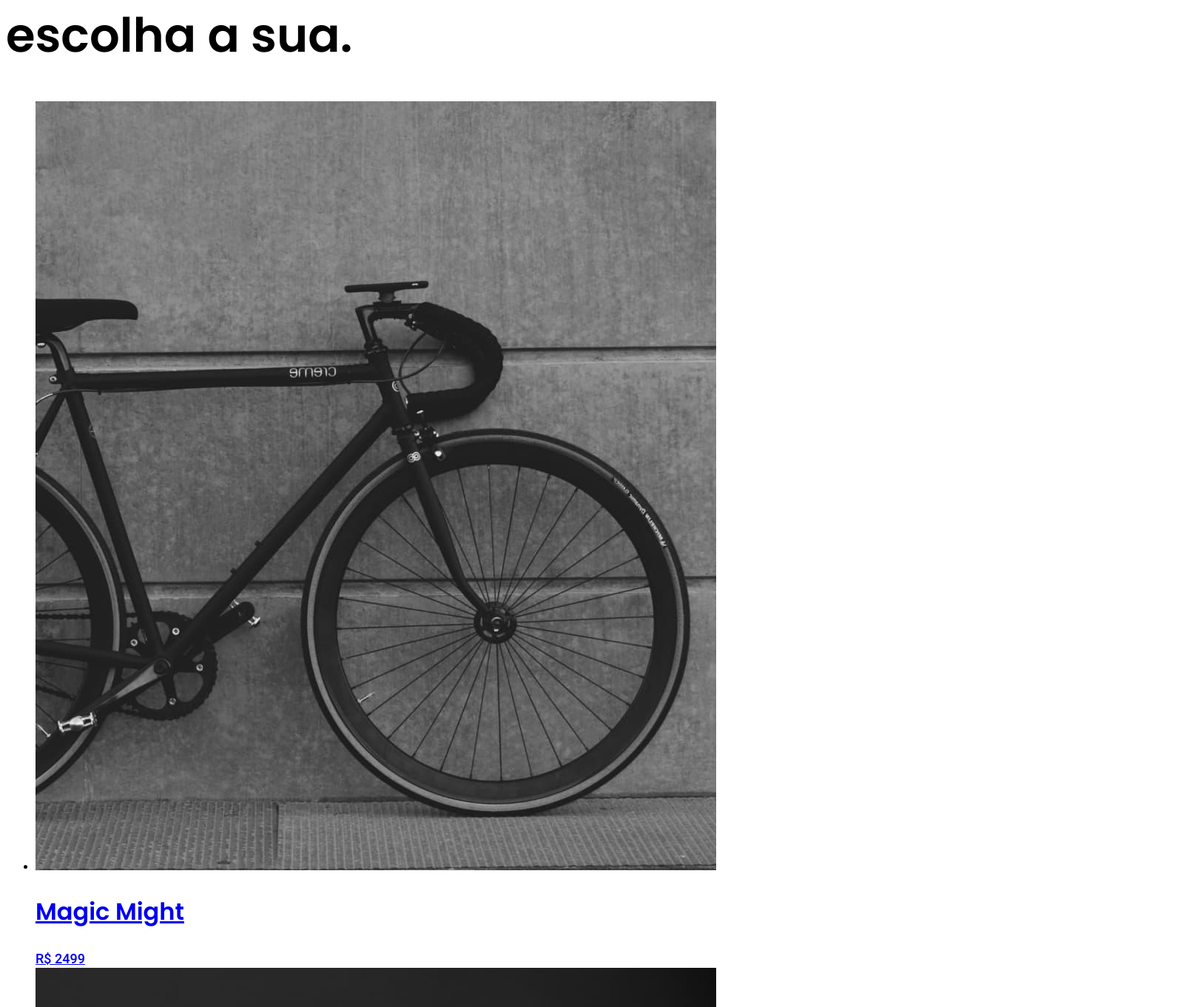
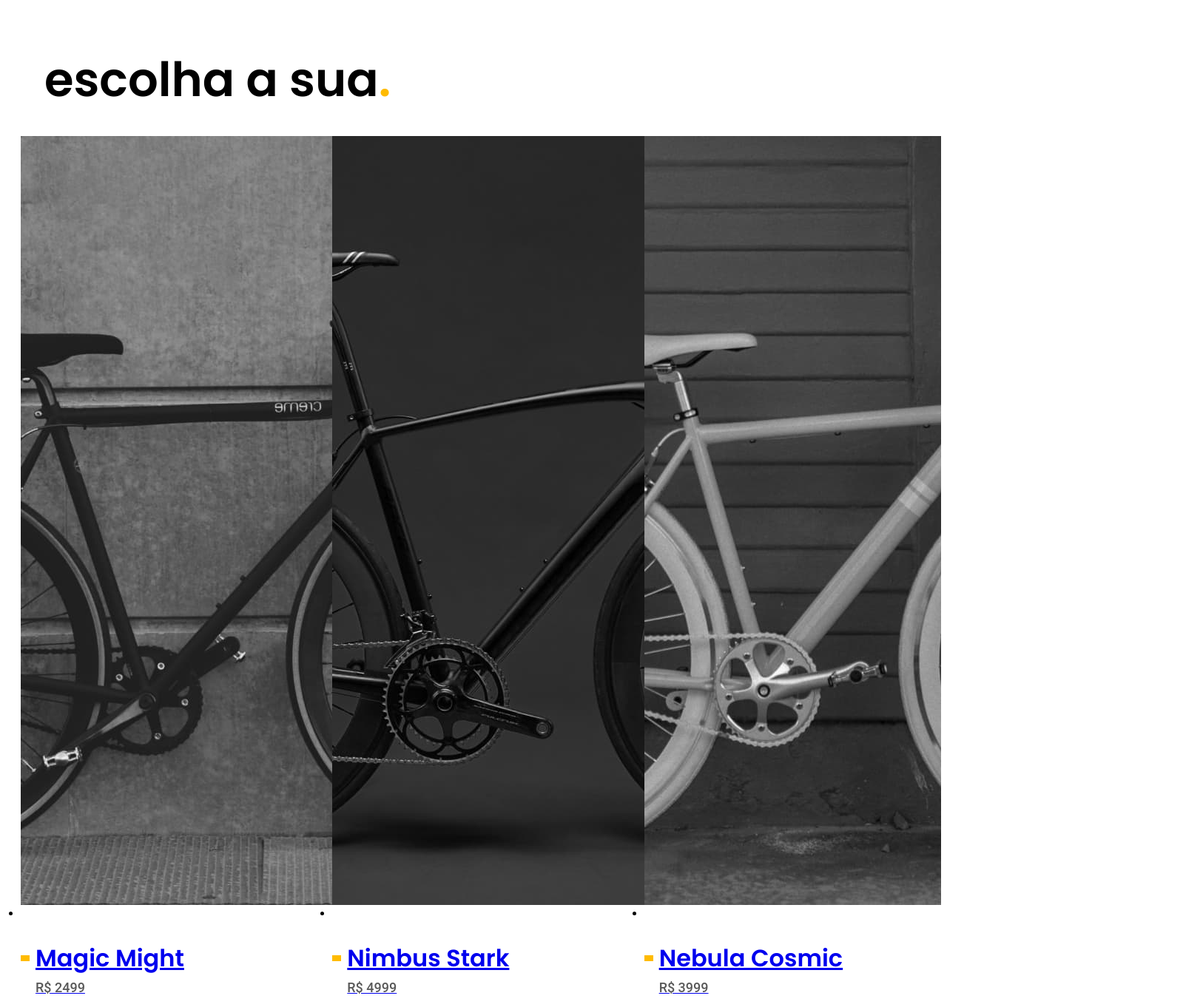
Before and after one commit to guihtryb/bikcraft, a plain HTML site: page index.html in a window 1280 px wide. Shown: the part 1798-3160 px from the top of the page at 74% size, 1599 px wide, since content can reach past the window. Drawn offline with Linux system fonts and the light colour scheme.

Commit message:
style: estiliza lista de bikes disponíveis

```diff
--- a/css/bikes/bikes-list.css
+++ b/css/bikes/bikes-list.css
@@ -0,0 +1,70 @@
+.bikes-list {
+  padding-top: 60px;
+  padding-bottom: 120px;
+}
+
+.bikes-list h2 {
+  margin-bottom: 40px;
+  box-sizing: border-box;
+  max-width: 1200px;
+  padding-left: 20px;
+  padding-right: 20px;
+  margin-left: auto;
+  margin-right: auto;
+}
+
+.bikes-list ul {
+  display: flex;
+  gap: 40px;
+  padding: 0 20px 20px 20px;
+  max-width: 1400px;
+  margin-left: auto;
+  margin-right: auto;
+  overflow-x: auto;
+}
+
+.bikes-list li {
+  flex: 1;
+  min-width: 280px;
+}
+
+.bikes-list a {
+  display: block;
+}
+
+.bikes-list img {
+  margin-bottom: 16px;
+}
+
+.bikes-list h3 {
+  margin-bottom: 8px;
+  display: flex;
+  align-items: center;
+}
+
+.bikes-list h3::before {
+  content: "";
+  display: inline-block;
+  height: 8px;
+  width: 12px;
+  margin-right: 8px;
+  background-color: var(--color-p1);
+  transition: width 0.2s;
+}
+
+.bikes-list a:hover h3::before {
+  width: 34px;
+}
+
+.bikes-list li span {
+  padding-left: 20px;
+}
+
+@media (max-width: 800px) {
+  .bikes-list {
+    padding-bottom: 60px;
+  }
+  .bikes-list ul {
+    gap: 20px;
+  }
+}
--- /dev/null
+++ b/css/bikes/index.css
@@ -0,0 +1 @@
+@import './bikes-list.css';
--- a/css/style.css
+++ b/css/style.css
@@ -1,3 +1,4 @@
 @import './global/index.css';
 @import './home/index.css';
 @import './utils/index.css';
+@import './bikes/index.css';
--- a/index.html
+++ b/index.html
@@ -4,8 +4,8 @@
   <meta charset="UTF-8">
   <meta http-equiv="X-UA-Compatible" content="IE=edge">
   <meta name="viewport" content="width=device-width, initial-scale=1.0">
-  <title>Bikcraft - Bicicletas Elétricas</title>
-  <meta name="description" content="Bicicletas elétricas de alta precisão e qualidade, feitas sob medida para você. Explore o mundo na sua velocidade com a Bikcraft.">
+  <title>Bikcraft - bikes Elétricas</title>
+  <meta name="description" content="bikes elétricas de alta precisão e qualidade, feitas sob medida para você. Explore o mundo na sua velocidade com a Bikcraft.">
   <link rel="stylesheet" href="./css/style.css">
   <link rel="preconnect" href="https://fonts.googleapis.com">
   <link rel="preconnect" href="https://fonts.gstatic.com" crossorigin>
@@ -17,7 +17,7 @@
       <a href="./"><img src="./img/bikcraft.svg" alt="Bikcraft" /></a>
       <nav aria-label="primaria">
         <ul class="header-menu color-0 font-1-m">
-          <li><a href="./bicicletas.html">Bicicleta</a></li>
+          <li><a href="./bikes.html">Bicicleta</a></li>
           <li><a href="./seguros.html">Seguros</a></li>
           <li><a href="./contato.html">Contato</a></li>
         </ul>
@@ -27,38 +27,37 @@
   <main class="introduction-bg">
     <div class="introduction">
       <div class="introduction-content">
-      <h1 class="font-1-xxl color-0">Bicicletas feitas sob medida<span class="color-p1">.</span></h1>
-      <p class="font-2-l color-5">Bicicletas elétricas de alta precisão e qualidade, feitas sob medidas para você. Explore o nunca na sua velocidade com a Bikcraft</p>
-      <a class="custom-button" href="./bicicletas.html">Escolha a sua</a>
+      <h1 class="font-1-xxl color-0">bikes feitas sob medida<span class="color-p1">.</span></h1>
+      <p class="font-2-l color-5">bikes elétricas de alta precisão e qualidade, feitas sob medidas para você. Explore o nunca na sua velocidade com a Bikcraft</p>
+      <a class="custom-button" href="./bikes.html">Escolha a sua</a>
       </div>
       <div>
-        <img src="./img/fotos/introducao.jpg" alt="Bicicleta eétrica preta">
+        <img src="./img/pictures/introducao.jpg" alt="Black electric bike">
       </div>
     </div>
   </main>
-  <article class="bicicletas-lista">
-    <h2 class="font-1-xxl">escolha a sua<span class="cor-p1">.</span></h2>
-
+  <article class="bikes-list">
+    <h2 class="font-1-xxl">escolha a sua<span class="color-p1">.</span></h2>
     <ul>
       <li>
-        <a href="./bicicletas/magic.html">
-          <img src="./img/bicicletas/magic-home.jpg" alt="Bicicleta preta">
+        <a href="./bikes/magic.html">
+          <img src="./img/bikes/magic-home.jpg" alt="Bicicleta preta">
           <h3 class="font-1-xl">Magic Might</h3>
-          <span class="font-2-m cor-8">R$ 2499</span>
+          <span class="font-2-m color-8">R$ 2499</span>
         </a>
       </li>
       <li>
-        <a href="./bicicletas/nimbus.html">
-          <img src="./img/bicicletas/nimbus-home.jpg" alt="Bicicleta preta">
+        <a href="./bikes/nimbus.html">
+          <img src="./img/bikes/nimbus-home.jpg" alt="Bicicleta preta">
           <h3 class="font-1-xl">Nimbus Stark</h3>
-          <span class="font-2-m cor-8">R$ 4999</span>
+          <span class="font-2-m color-8">R$ 4999</span>
         </a>
       </li>
       <li>
-        <a href="./bicicletas/nebula.html">
-          <img src="./img/bicicletas/nebula-home.jpg" alt="Bicicleta preta">
+        <a href="./bikes/nebula.html">
+          <img src="./img/bikes/nebula-home.jpg" alt="Bicicleta preta">
           <h3 class="font-1-xl">Nebula Cosmic</h3>
-          <span class="font-2-m cor-8">R$ 3999</span>
+          <span class="font-2-m color-8">R$ 3999</span>
         </a>
       </li>
     </ul>
```
Also changed, not shown: img/bike/nimbus1.jpg (renamed from img/bicicleta/nimbus1.jpg), img/bike/nimbus2.jpg (renamed from img/bicicleta/nimbus2.jpg), img/bike/nimbus3.jpg (renamed from img/bicicleta/nimbus3.jpg), img/bikes/magic-home.jpg (renamed from img/bicicletas/magic-home.jpg), img/bikes/magic.jpg (renamed from img/bicicletas/magic.jpg), img/bikes/nebula-home.jpg (renamed from img/bicicletas/nebula-home.jpg), img/bikes/nebula.jpg (renamed from img/bicicletas/nebula.jpg), img/bikes/nimbus-home.jpg (renamed from img/bicicletas/nimbus-home.jpg), img/bikes/nimbus.jpg (renamed from img/bicicletas/nimbus.jpg), img/pictures/depoimento.jpg (renamed from img/fotos/depoimento.jpg), img/pictures/introducao.jpg (renamed from img/fotos/introducao.jpg), img/pictures/seguros.jpg (renamed from img/fotos/seguros.jpg), img/pictures/tecnologia.jpg (renamed from img/fotos/tecnologia.jpg).
